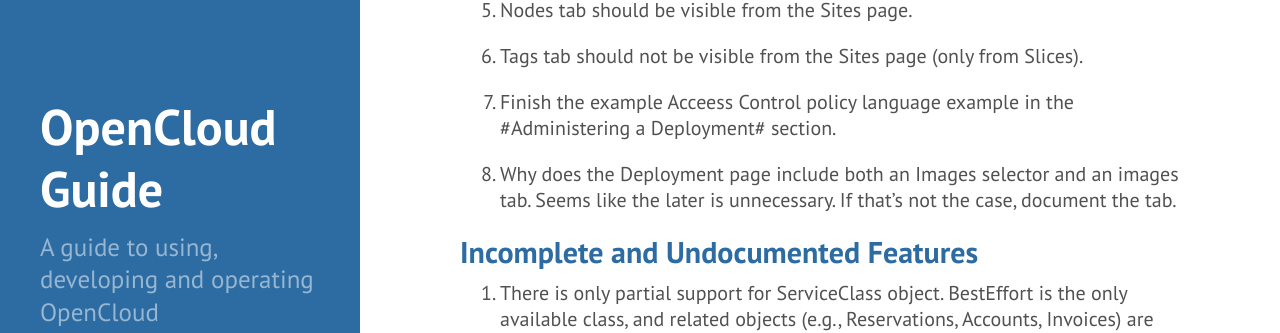
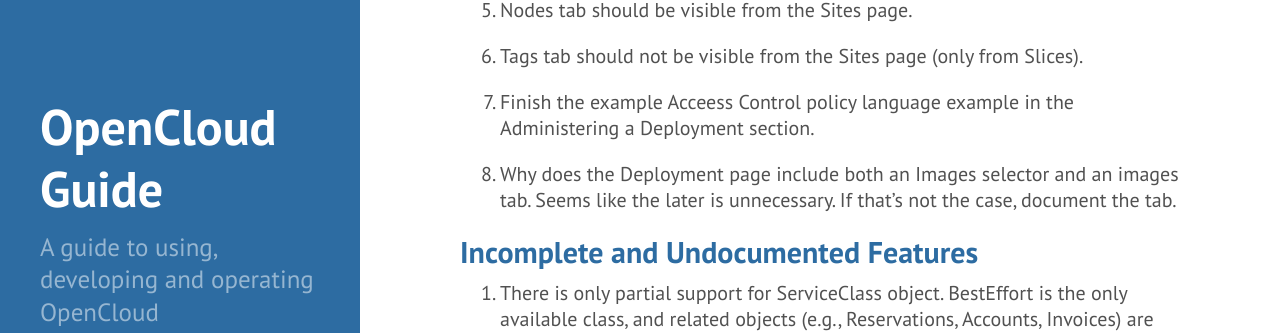
Before and after one commit to open-cloud/open-cloud.github.io.old, a Jekyll site: the page built from 4_notes.md, in a window 1280 px wide and 1099 px high. Shown: the part 385-718 px from the top of the window. Built offline with Jekyll 4.4.1, drawn with Linux system fonts in a browser that asks for light colours; Markdown is read by kramdown in place of the engine named in the settings.

Commit message:
fixed a mistake

```diff
--- a/4_notes.md
+++ b/4_notes.md
@@ -21,7 +21,7 @@
    Slices).
 
 7. Finish the example Acceess Control policy language example in the
-   #Administering a Deployment# section.
+   Administering a Deployment section.
 
 8. Why does the Deployment page include both an Images selector and
    an images tab. Seems like the later is unnecessary. If that's not
```
